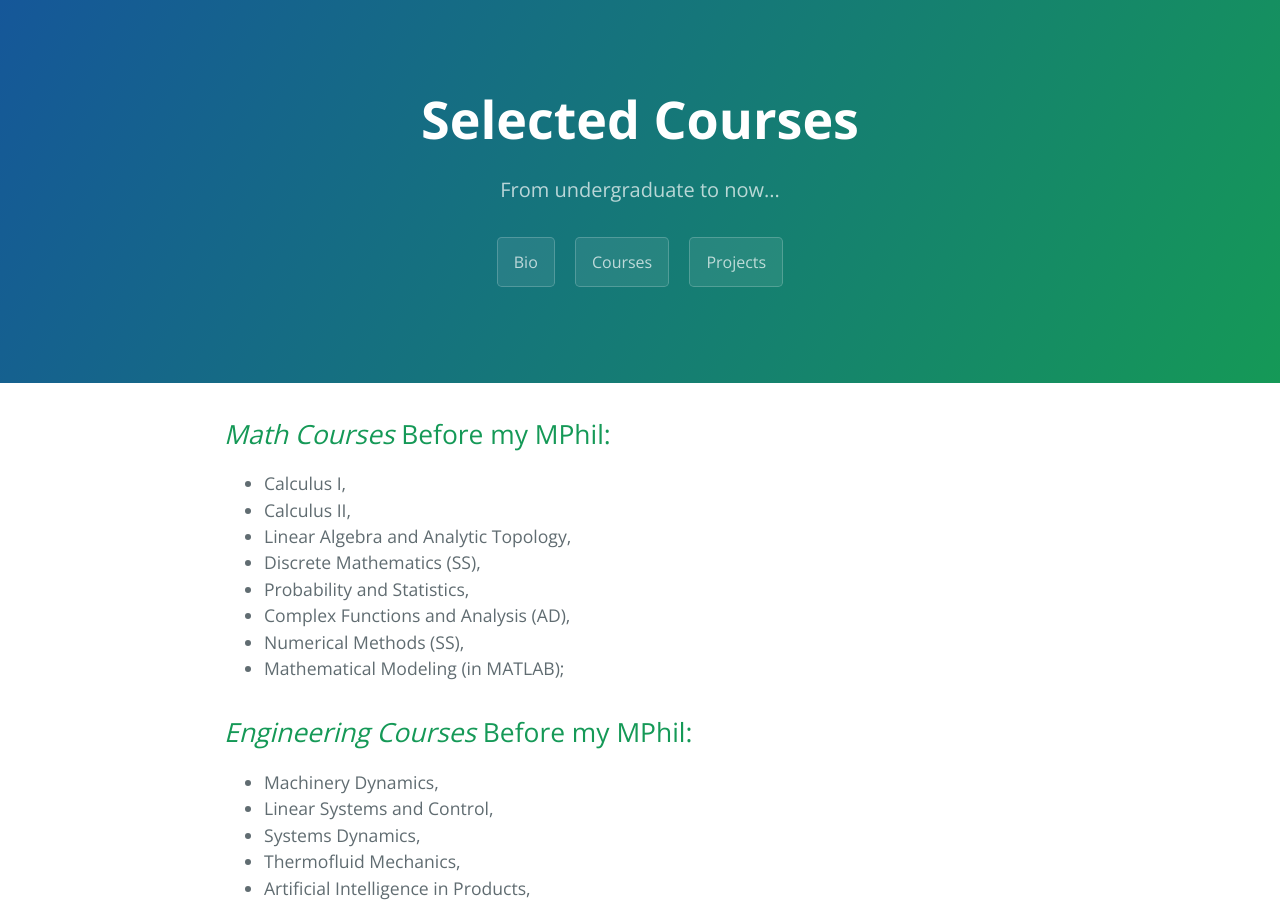
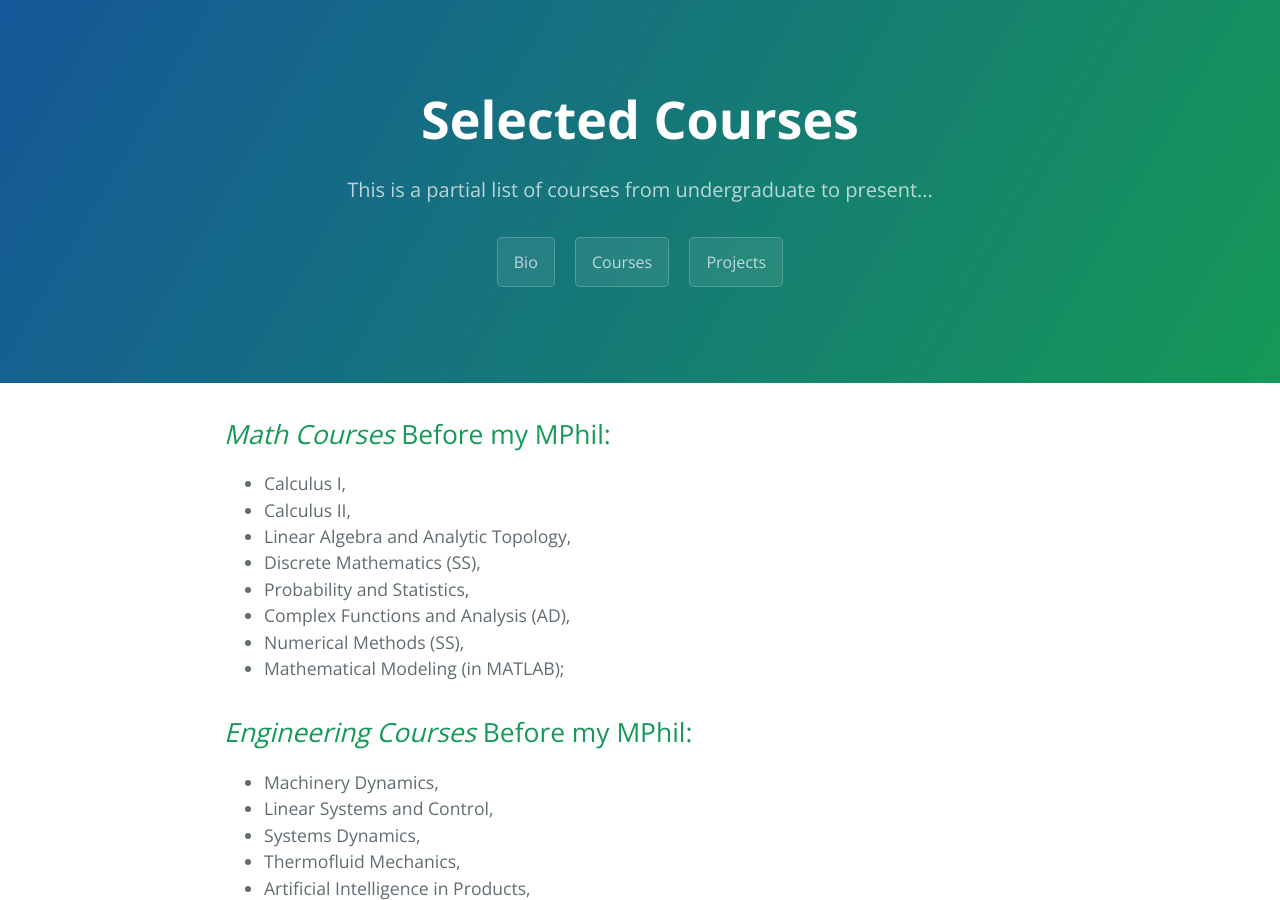
Before and after one commit to klyw1998/LiangyaweiKuang, a Jekyll site: the page built from courses.md, in a window 1280 px wide and 900 px high. Built offline with Jekyll 4.4.1, drawn with Linux system fonts in a browser that asks for light colours.

Commit message:
Update courses.md

```diff
--- a/courses.md
+++ b/courses.md
@@ -1,7 +1,7 @@
 ---
 layout: default
 title: 'Selected Courses'
-description: From undergraduate to now...
+description: This is a partial list of courses from undergraduate to present...
 ---
 
 ## *Math Courses* Before my MPhil:
```
